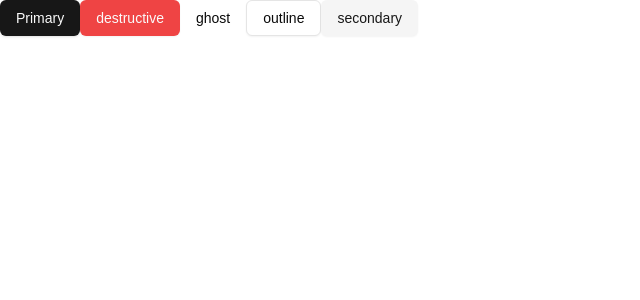
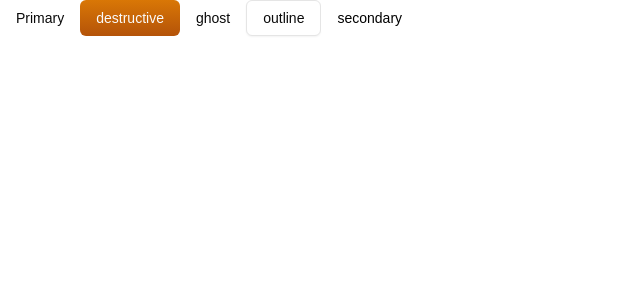
Before and after one commit to abhi123vj/sprint-hub, a Next.js app: page / in a window 1280 px wide. Shown: the top 300 px of the page, without its empty margins (0-640 px from the left). Built offline with nearby package versions, Linux system fonts and the light colour scheme.

Commit message:
button style updated

```diff
--- a/src/components/ui/button.tsx
+++ b/src/components/ui/button.tsx
@@ -9,16 +9,17 @@
   {
     variants: {
       variant: {
-        default:
-          "bg-primary text-primary-foreground shadow hover:bg-primary/90",
+        primary:
+          "bg-gradient-to-b from-blue-600 to-blue-700 text-primary-foreground  hover:from-blue-700 hover:to-blue-700",
         destructive:
-          "bg-destructive text-destructive-foreground shadow-sm hover:bg-destructive/90",
+          "bg-gradient-to-b from-amber-600 to-amber-700 text-destructive-foreground  hover:from-amber-700 hover:to-amber-700",
         outline:
           "border border-input bg-background shadow-sm hover:bg-accent hover:text-accent-foreground",
         secondary:
-          "bg-secondary text-secondary-foreground shadow-sm hover:bg-secondary/80",
-        ghost: "hover:bg-accent hover:text-accent-foreground",
-        link: "text-primary underline-offset-4 hover:underline",
+          "bg-white text-black hover:bg-neutral-100 ",
+        ghost: "border-transparent shadow-none hover:bg-accent hover:text-accent-foreground",
+        muted: "bg-neutral-200 text-neutral-600 hover:bg-neutral-200/80",
+        tertiary: "bg-blue-100 text-blue-600 border-transparent hover:bg-blue-200 shadow-none",
       },
       size: {
         default: "h-9 px-4 py-2",
@@ -28,7 +29,7 @@
       },
     },
     defaultVariants: {
-      variant: "default",
+      variant: "primary",
       size: "default",
     },
   }
```
